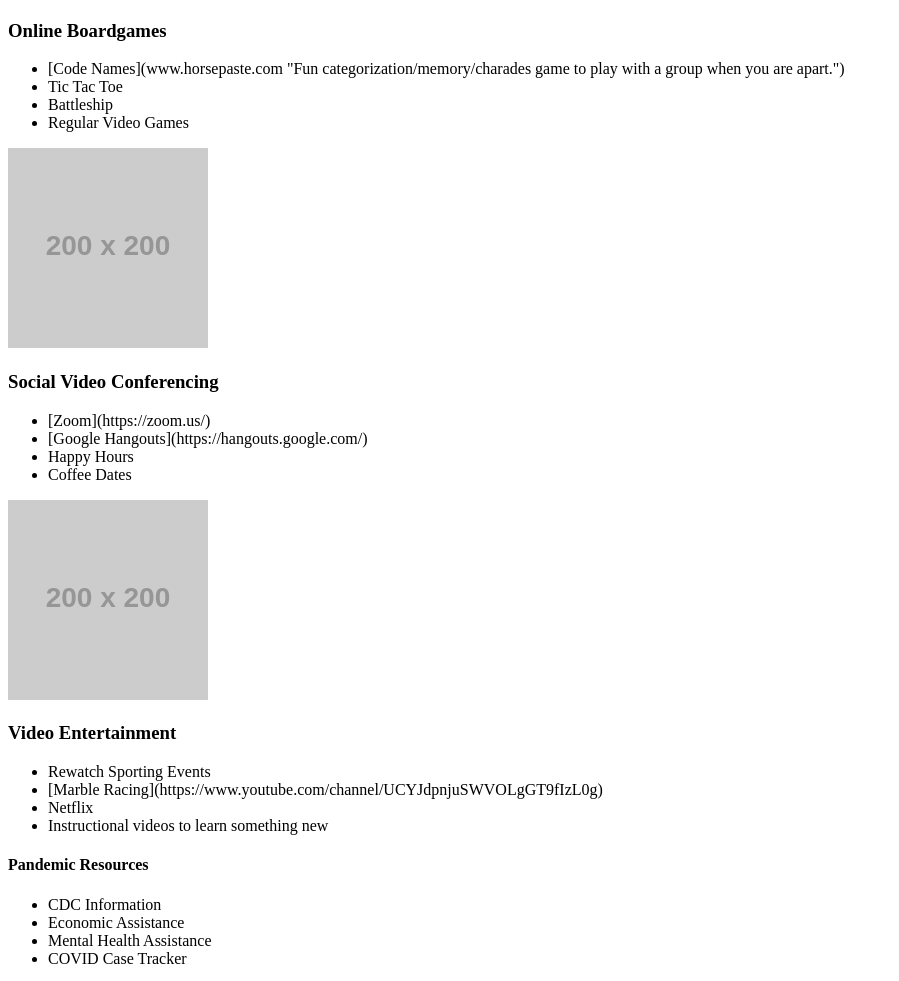
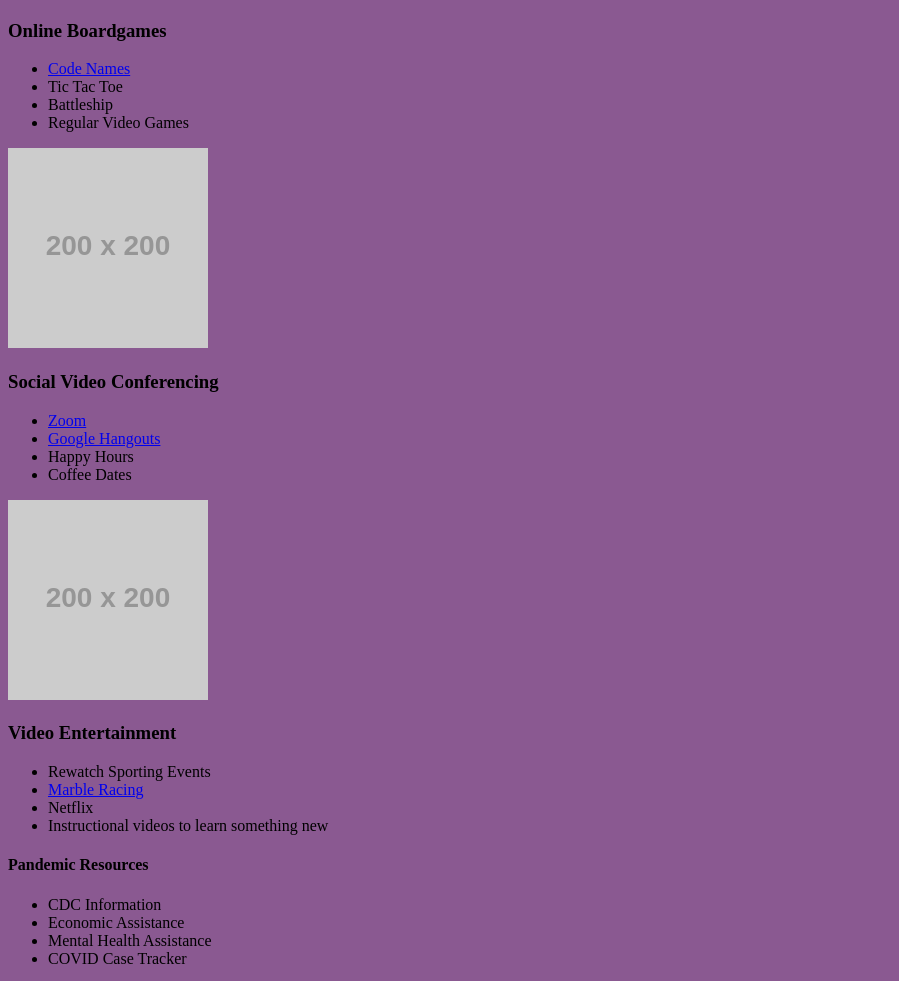
Before and after one commit to paul-leonard/pan-ent, a plain HTML site: page index.html in a window 1280 px wide. Shown: the part 578-1559 px from the top of the page, without its empty margins (0-899 px from the left). Drawn offline with Linux system fonts and the light colour scheme; placeholder pictures from the web are drawn by us.

Commit message:
fixed links to external sites

```diff
--- a/index.html
+++ b/index.html
@@ -2,6 +2,7 @@
 <html>
     <head>
         <title>Pandemic Entertainment | Online Suggestions</title>
+        <link rel="stylesheet" href="style.css" type="text/css">
     </head>
     <body>
         <header>
@@ -23,7 +24,7 @@
                 <img src="https://via.placeholder.com/200x200">
                 <h3>Online Boardgames</h3>
                 <ul>
-                    <li>[Code Names](www.horsepaste.com "Fun categorization/memory/charades game to play with a group when you are apart.")</li>
+                    <li><a href="www.horsepaste.com" title="Fun categorization/memory/charades game to play with a group when you are apart.">Code Names</a></li>
                     <li>Tic Tac Toe</li>
                     <li>Battleship</li>
                     <li>Regular Video Games</li>
@@ -33,8 +34,8 @@
                 <img src="https://via.placeholder.com/200x200">
                 <h3>Social Video Conferencing</h3>
                 <ul>
-                    <li>[Zoom](https://zoom.us/)</li>
-                    <li>[Google Hangouts](https://hangouts.google.com/)</li>
+                    <li><a href="www.zoom.us">Zoom</a></li>
+                    <li><a href="www.hangouts.google.com">Google Hangouts</a></li>
                     <li>Happy Hours</li>
                     <li>Coffee Dates</li>
                 </ul>
@@ -44,7 +45,7 @@
                 <h3>Video Entertainment</h3>
                 <ul>
                     <li>Rewatch Sporting Events</li>
-                    <li>[Marble Racing](https://www.youtube.com/channel/UCYJdpnjuSWVOLgGT9fIzL0g)</li>
+                    <li><a href="https://www.youtube.com/channel/UCYJdpnjuSWVOLgGT9fIzL0g" title="It's more fun than you think!!!">Marble Racing</a></li>
                     <li>Netflix</li>
                     <li>Instructional videos to learn something new</li>
                 </ul>
--- /dev/null
+++ b/style.css
@@ -0,0 +1,31 @@
+body {
+    background-color: #8A5991;
+}
+
+
+
+
+
+/* Group Decisions on Formatting
+
+Font Family:  Tahoma, Geneva, sans-serif
+
+Color palette:
+#637C99 blue
+11:16
+#8A5991
+11:17
+#7A6051
+11:17
+#807C4E
+11:17
+#33754E
+
+Main Color Uses:
+indoor: olive
+outdoor: green
+online: purple
+homescreen:  blue
+nav bar:  brownish 7A6051
+
+*/
```
Also changed, not shown: 1 other file.
